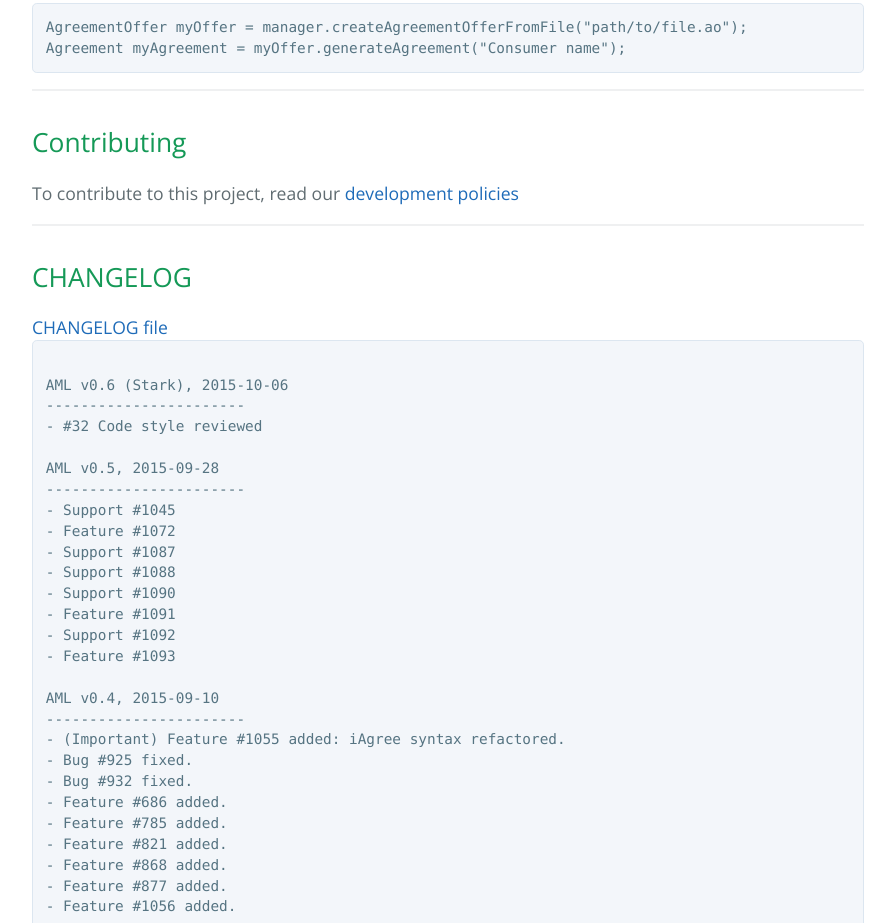
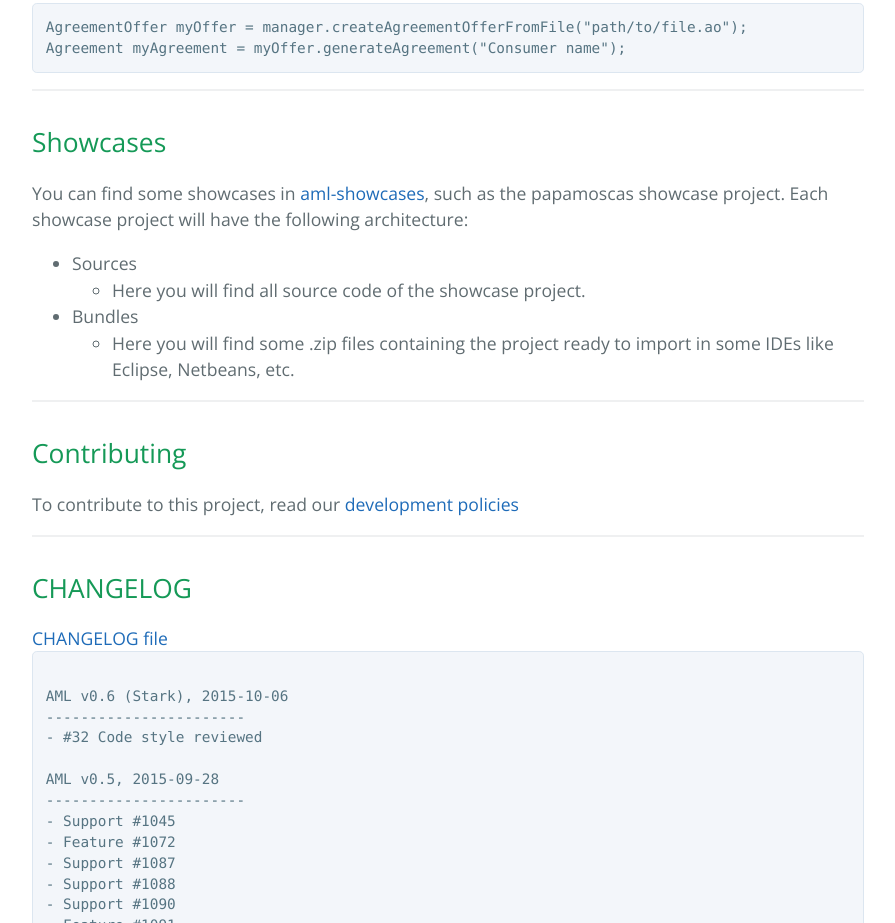
Before and after one commit to isa-group/aml, a plain HTML site: page index.html in a window 1280 px wide. Shown: the part 2800-3723 px from the top of the page, without its empty margins (192-1087 px from the left). Drawn offline with nearby package versions, Linux system fonts and the light colour scheme.

Commit message:
Update index.html
Added showcases reference

```diff
--- a/index.html
+++ b/index.html
@@ -193,6 +193,32 @@ Agreement myAgreement = myOffer.generateAgreement("Consumer name");</pre>
 
 
 		<h2>
+			<a id="showcases" class="anchor" href="#showcases"
+				aria-hidden="true"><span class="octicon octicon-link"></span></a>Showcases
+		</h2>
+
+		<p>
+			You can find some showcases in <a
+				href="https://github.com/isa-group/aml-showcase"
+				target="_blank">aml-showcases</a>, such as the papamoscas showcase project.
+			Each showcase project will have the following architecture:
+			<ul>
+				<li>Sources</li>
+				<ul>
+					<li>Here you will find all source code of the showcase project.</li>
+				</ul>
+
+				<li>Bundles</li>
+				<ul>
+					<li>Here you will find some .zip files containing the project ready to import in some IDEs like Eclipse, Netbeans, etc.</li>
+				</ul>
+			</ul>
+		</p>
+
+		<hr>
+
+
+		<h2>
 			<a id="contributing" class="anchor" href="#contributing"
 				aria-hidden="true"><span class="octicon octicon-link"></span></a>Contributing
 		</h2>
```
